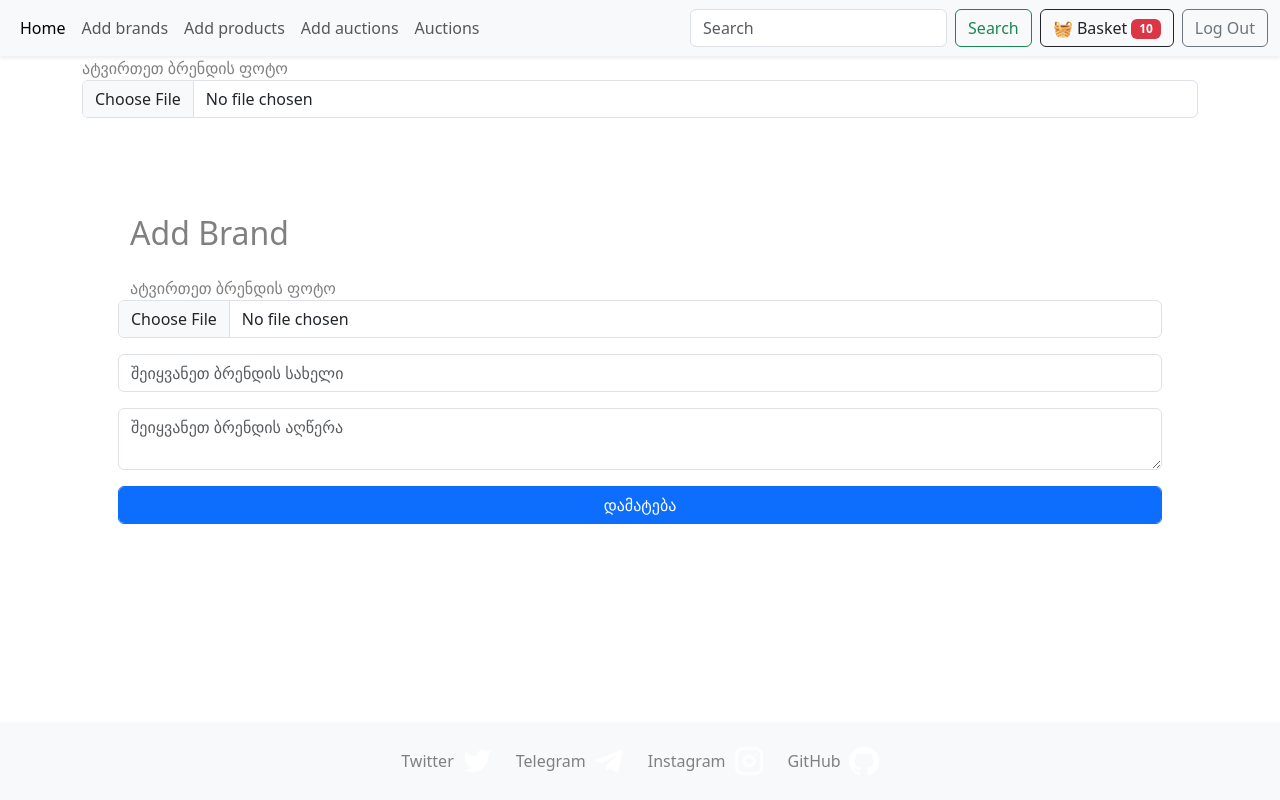
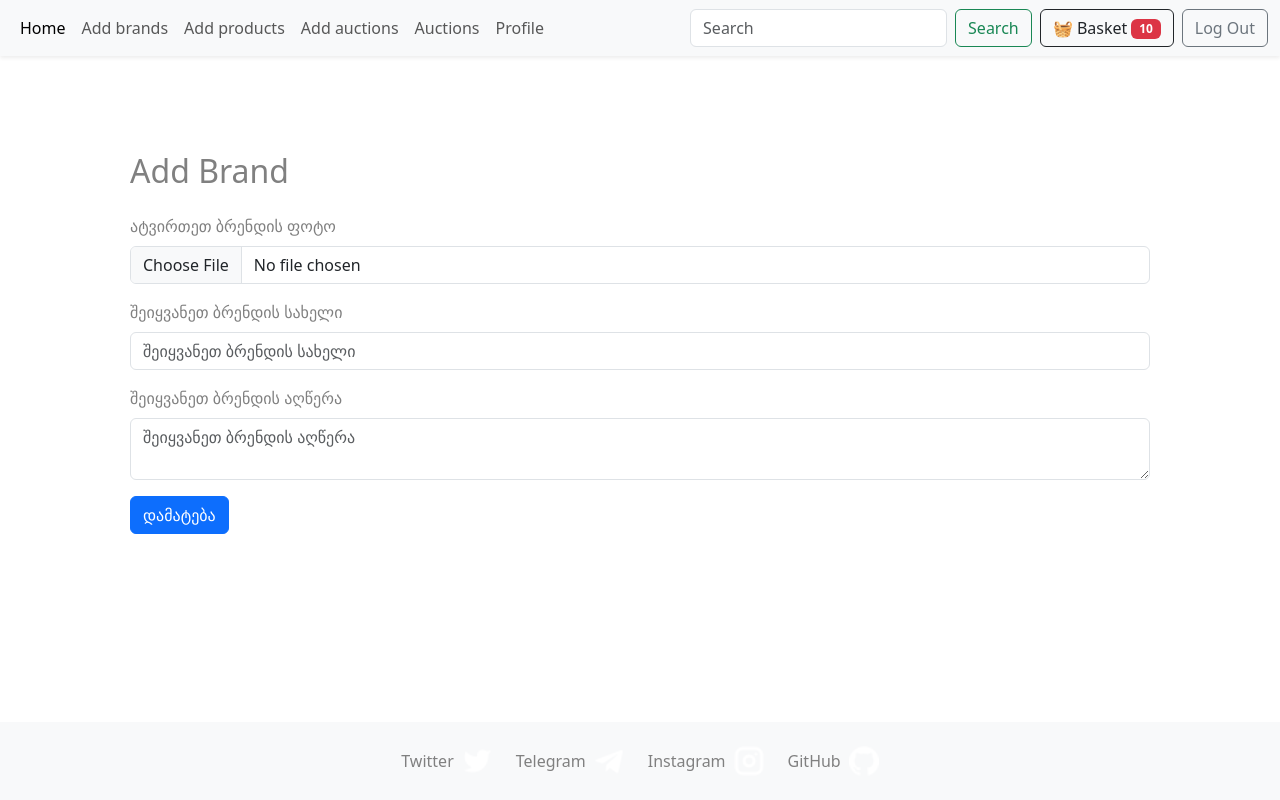
Before and after one commit to davitshengelia2407/First_Flask, a Flask app: page /add-brands in a window 1280 px wide. Run offline with Flask 3, Linux system fonts and the light colour scheme; a user stored in the database is signed in; tables that the repository leaves empty hold one stand-in row (values such as "Sample post"); some libraries are stand-ins or nearby versions.

Commit message:
fixed bugs, added product image feature in basket

```diff
--- a/forms.py
+++ b/forms.py
@@ -15,7 +15,7 @@
     username = StringField('შეიყვანე სახელი', validators=[DataRequired()])
     password = PasswordField("შეიყვანე პაროლი", validators=[DataRequired(), length(min=8, max=20)])
     confirm_password = PasswordField("გაიმეორე პაროლი", validators=[DataRequired(), equal_to("password")])
-    mobile_number =  IntegerField("შეიყვანეთ ნომერი", validators=[DataRequired(), length(min=9)])
+    mobile_number =  IntegerField("შეიყვანეთ ნომერი", validators=[DataRequired()])
     register_button = SubmitField()
 
 class LoginForm(FlaskForm):
--- a/init_db.py
+++ b/init_db.py
@@ -8,6 +8,6 @@
     db.create_all()
 
 
-    admin = User(password='adminpass', username='admin', role=UserRole.BASIC, image='5', mobile_number='5')
+    admin = User(password='adminpass', username='admin', role=UserRole.ADMIN, image='5', mobile_number='5')
     db.session.add(admin)
     db.session.commit()
--- a/static/index.css
+++ b/static/index.css
@@ -32,3 +32,7 @@
     align-items: center;
     justify-content: center;
 }
+
+.product_price{
+    color: orange;
+}
--- a/templates/add-brands.html
+++ b/templates/add-brands.html
@@ -1,44 +1,44 @@
 {% extends "base.html" %}
 
-{% block title %} Register {% endblock %}
+{% block title %}Add Brand{% endblock %}
 
 {% block content %}
-<div class="form-group">
-    {{ form.image.label }}
-    {{ form.image(class="form-control") }}
-    {% for error in form.image.errors %}
-    <div class="text-danger">{{ error }}</div>
-    {% endfor %}
-</div>
 <main>
     <div class="py-5 m-5">
         <h2 class="mb-4">Add Brand</h2>
-        <form method = "POST" enctype="multipart/form-data">
-            {% for errors in form.errors.values() %}
-            {% for error in errors %}
-            <div class="alert alert-danger" role="alert">
-                {{error}}
-            </div>
-            {% endfor %}
-            {% endfor %}
 
+        {# Show validation errors if any #}
+        {% for errors in form.errors.values() %}
+        {% for error in errors %}
+        <div class="alert alert-danger">{{ error }}</div>
+        {% endfor %}
+        {% endfor %}
+
+        <form method="POST" enctype="multipart/form-data">
             {{ form.hidden_tag() }}
-            <div class="mb-3 row">
-                {{ form.image.label }}
-                {{ form.image(class="form-control", placeholder = form.name.image) }}
-            </div>
-            <div class="mb-3 row">
-                {{ form.name(class="form-control", placeholder = form.name.label.text) }}
-            </div>
-            <div class="mb-3 row">
-                {{ form.description(class="form-control", placeholder = form.description.label.text) }}
+
+            <div class="mb-3">
+                {{ form.image.label(class="form-label") }}
+                {{ form.image(class="form-control") }}
+                {% for error in form.image.errors %}
+                <div class="text-danger">{{ error }}</div>
+                {% endfor %}
             </div>
 
-            <div class="mb-3 row ">
-                {{ form.submit_brand(class="form-control btn btn-primary") }}
+            <div class="mb-3">
+                {{ form.name.label(class="form-label") }}
+                {{ form.name(class="form-control", placeholder=form.name.label.text) }}
+            </div>
+
+            <div class="mb-3">
+                {{ form.description.label(class="form-label") }}
+                {{ form.description(class="form-control", placeholder=form.description.label.text) }}
+            </div>
+
+            <div class="mb-3">
+                {{ form.submit_brand(class="btn btn-primary") }}
             </div>
         </form>
     </div>
 </main>
-
 {% endblock %}
--- a/templates/me.html
+++ b/templates/me.html
@@ -8,7 +8,7 @@
         <div class="col-md-6 text-center">
             <h2 class="mb-4">Ჩემი პროფილი</h2>
 
-            <img src="{{ url_for('static', filename='Images/User_Photos/' + user.image) }}"
+            <img src="{{ url_for('static', filename='Images/Profile_photos/' + user.image) }}"
                  alt="Პროფილის ფოტო"
                  class="img-thumbnail mb-3"
                  style="width: 150px; height: 150px; object-fit: cover;">
@@ -16,7 +16,9 @@
             <ul class="list-group text-start">
                 <li class="list-group-item"><strong>სახელი:</strong> {{ user.username }}</li>
                 <li class="list-group-item"><strong>ნომერი:</strong> {{ user.mobile_number }}</li>
+                {% if current_user.is_admin %}
                 <li class="list-group-item"><strong>როლი:</strong> {{ user.role }}</li>
+                {% endif %}
                 <li class="list-group-item"><strong>შექმნის თარიღი:</strong> {{ user.created_at }}</li>
             </ul>
         </div>
--- a/templates/navbar.html
+++ b/templates/navbar.html
@@ -18,6 +18,7 @@
                 {% if current_user.is_authenticated %}
                 <li class="nav-item"><a class="nav-link" href="/add-auctions">Add auctions</a></li>
                 <li class="nav-item"><a class="nav-link" href="/auctions">Auctions</a></li>
+                <li class="nav-item"><a class="nav-link" href="/me">Profile</a></li>
                 {% endif %}
             </ul>
             <form class="d-flex gap-2 me-2" role="search">
```
Also changed, not shown: run.py (+0 -9 lines), templates/basket.html (+15 -9 lines), static/Images/Brand_Products/laroche-sunscreen-mineral-tinted.webp (added), static/Images/Brand_Products/laroche-toleriane-cleanser.webp (added), static/Images/Profile_photos/Screenshot_2025-07-18_at_5.26.42_PM.png (added), static/Images/Profile_photos/ordinary-niacinamide-serum.webp (added).
